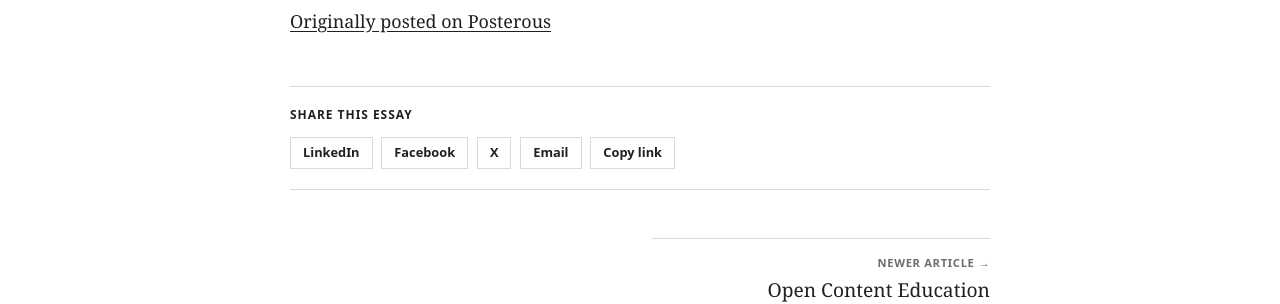
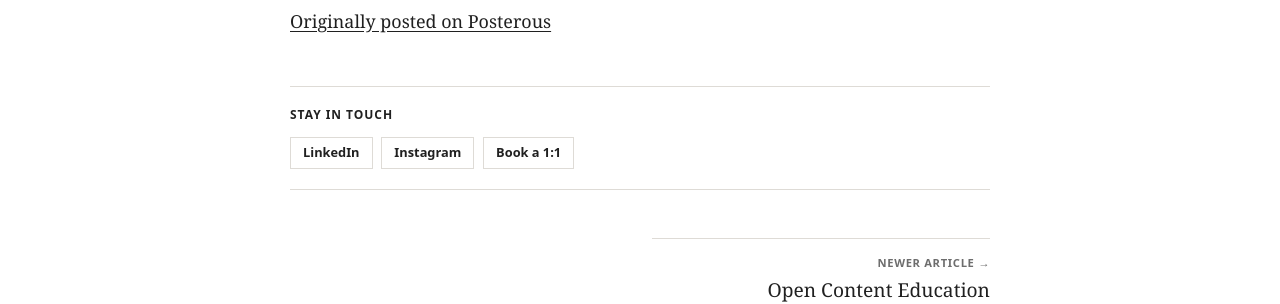
Before and after one commit to davidmolina/davidmolina.github.io, a Jekyll site: the page built from _posts/2009-09-23-website-made-simple.markdown, in a window 1280 px wide and 900 px high, scrolled down 556 px. Shown: the part 237-541 px from the top of the window. Built offline with Jekyll 4.4.1, drawn with Linux system fonts in a browser that asks for light colours.

Commit message:
[blog] replace existing links with linkedin, instagram, and 1:1

```diff
--- a/_layouts/post.html
+++ b/_layouts/post.html
@@ -101,17 +101,12 @@ layout: default
 
     <div class="ep-content" itemprop="articleBody">{{ article_body }}</div>
 
-    {% assign share_url = page.url | absolute_url %}
-    {% assign share_url_encoded = share_url | url_encode %}
-    {% assign share_title_encoded = page.title | url_encode %}
-    <section class="ep-share" aria-label="Share this essay">
-      <p class="ep-share-label">Share this essay</p>
+    <section class="ep-share" aria-label="Stay in touch">
+      <p class="ep-share-label">Stay in touch</p>
       <div class="ep-share-actions">
-        <a class="ep-share-link" href="https://www.linkedin.com/sharing/share-offsite/?url={{ share_url_encoded }}" target="_blank" rel="noopener noreferrer">LinkedIn</a>
-        <a class="ep-share-link" href="https://www.facebook.com/sharer/sharer.php?u={{ share_url_encoded }}" target="_blank" rel="noopener noreferrer">Facebook</a>
-        <a class="ep-share-link" href="https://twitter.com/intent/tweet?text={{ share_title_encoded }}&amp;url={{ share_url_encoded }}" target="_blank" rel="noopener noreferrer">X</a>
-        <a class="ep-share-link" href="mailto:?subject={{ share_title_encoded }}&amp;body={{ share_url_encoded }}">Email</a>
-        <button class="ep-share-link" type="button" id="ep-copy-link" data-url="{{ share_url | escape }}">Copy link</button>
+        <a class="ep-share-link" href="https://www.linkedin.com/in/davidcmolina/" target="_blank" rel="noopener noreferrer">LinkedIn</a>
+        <a class="ep-share-link" href="https://www.instagram.com/davidcmolina/" target="_blank" rel="noopener noreferrer">Instagram</a>
+        <a class="ep-share-link" href="https://calendly.com/davidcmolina" target="_blank" rel="noopener noreferrer">Book a 1:1</a>
       </div>
     </section>
 
@@ -133,22 +128,3 @@ layout: default
     </nav>
   </div>
 </article>
-
-<script>
-(function () {
-  var button = document.getElementById('ep-copy-link');
-  if (!button) return;
-  button.addEventListener('click', function () {
-    var url = button.getAttribute('data-url');
-    if (navigator.clipboard && window.isSecureContext) {
-      navigator.clipboard.writeText(url).then(function () {
-        button.textContent = 'Copied!';
-      }).catch(function () {
-        window.prompt('Copy this link:', url);
-      });
-    } else {
-      window.prompt('Copy this link:', url);
-    }
-  });
-})();
-</script>
```
